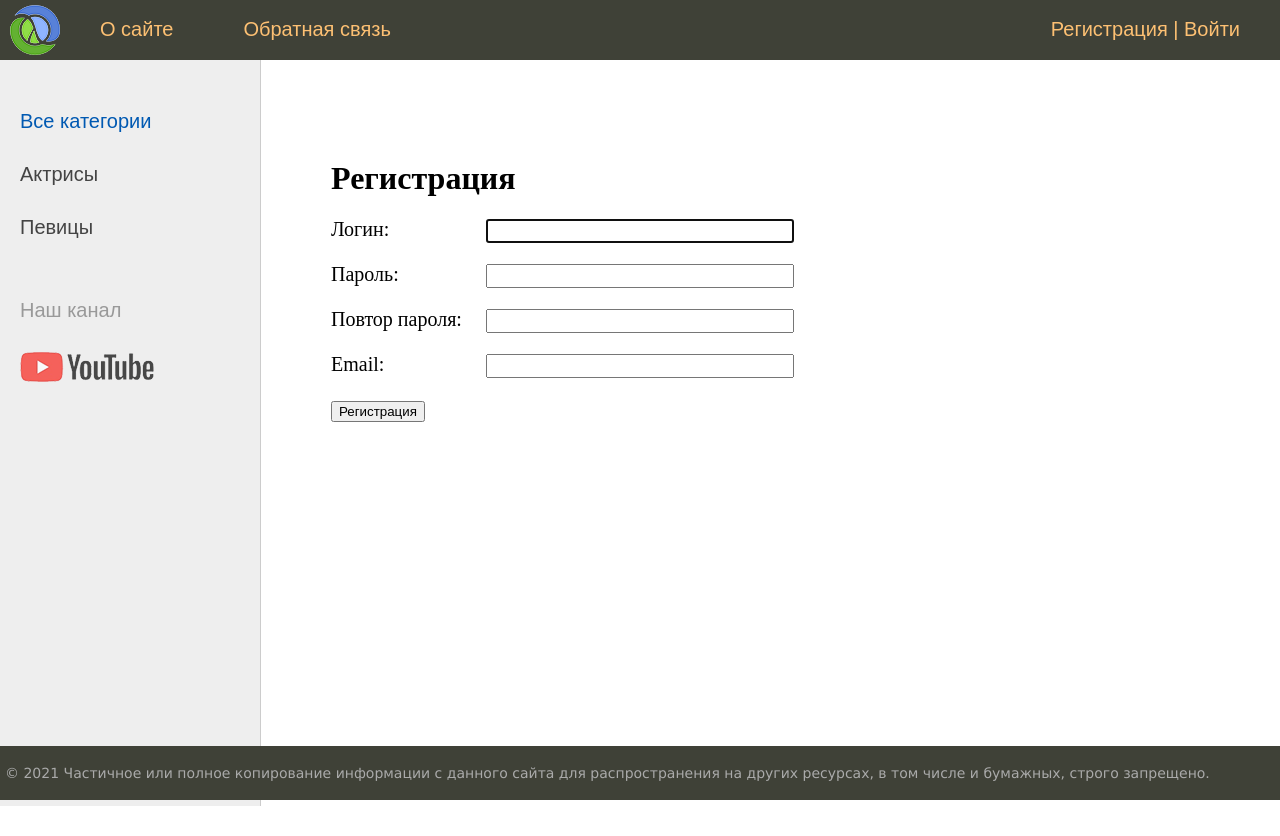
After one commit to jojoprison/django_celebrity_women, a Django app: page /register/ in a window 1280 px wide. The commit adds this page. Run offline with Django 3.2, Linux system fonts and the light colour scheme; data comes from the database, SQL or seed files in the repository; both versions use the stored data as it was after the commit.

Commit message:
19_registration

```diff
--- a/django_learning.txt
+++ b/django_learning.txt
@@ -12,6 +12,7 @@
 16 Основы ORM
 17 Mixins, миксины
 18 Пагинация страниц
+19 Регистрация пользователей на сайте
 
 
 python manage.py makemigrations
--- a/sqsite/women/forms.py
+++ b/sqsite/women/forms.py
@@ -1,4 +1,6 @@
 from django import forms
+from django.contrib.auth.forms import UserCreationForm
+from django.contrib.auth.models import User
 from django.core.exceptions import ValidationError
 
 from .models import *
@@ -44,3 +46,24 @@ class AddPostForm(forms.ModelForm):
     #                                   initial=True)
     # cat = forms.ModelChoiceField(queryset=Category.objects.all(), label='Категория',
     #                              empty_label='Категория не выбрана')
+
+
+class RegisterUserForm(UserCreationForm):
+    # продублируем переменные, чтобы у паролей корректно отображался стиль
+    username = forms.CharField(label='Логин', widget=forms.TextInput(attrs={'class': 'form-input'}))
+    email = forms.EmailField(label='Email', widget=forms.EmailInput(attrs={'class': 'form-input'}))
+    password1 = forms.CharField(label='Пароль', widget=forms.PasswordInput(attrs={'class': 'form-input'}))
+    password2 = forms.CharField(label='Повтор пароля', widget=forms.PasswordInput(attrs={'class': 'form-input'}))
+
+    class Meta:
+        # стандартный класс юзера
+        model = User
+        # поля, которые будут отображаться на форме
+        fields = ('username', 'password1', 'password2')
+        # оформление для каждого из полей
+        widgets = {
+            # добавляем еще класс оформления для полей формы
+            'username': forms.TextInput(attrs={'class': 'form-input'}),
+            'password1': forms.PasswordInput(attrs={'class': 'form-input'}),
+            'password2': forms.PasswordInput(attrs={'class': 'form-input'}),
+        }
--- a/sqsite/women/templates/women/base.html
+++ b/sqsite/women/templates/women/base.html
@@ -20,13 +20,14 @@
                         <div class="logo"></div>
                     </a></li>
                     {% for m in menu %}
-                    {% if not forloop.last %}
                     <li><a href="{% url m.url_name %}">{{m.title}}</a></li>
-                    {% else %}
-                    <li class="last"><a href="{% url m.url_name %}">{{m.title}}</a></li>
-                    {% endif %}
                     {% endfor %}
+
+                    <li class="last">
+                        <a href="{% url 'register' %}">Регистрация</a> | <a href="{% url 'login' %}">Войти</a>
+                    </li>
                 </ul>
+
                 <div class="clear"></div>
             </div>
             {% endblock mainmenu %}
--- /dev/null
+++ b/sqsite/women/templates/women/register.html
@@ -0,0 +1,21 @@
+{% extends 'women/base.html' %}
+
+{% block content %}
+<h1>{{ title }}</h1>
+
+<form method="post">
+  {% csrf_token %}
+
+  {% for f in form %}
+  <p>
+    <label class="form-label" for="{{ f.id_for_label }}">{{ f.label }}: </label>
+    {{ f }}
+  </p>
+
+  <div class="form-error">{{ f.errors }}</div>
+  {% endfor %}
+
+  <button type="submit">Регистрация</button>
+</form>
+
+{% endblock %}
--- a/sqsite/women/urls.py
+++ b/sqsite/women/urls.py
@@ -9,6 +9,7 @@ urlpatterns = [
     path('addpage/', AddPage.as_view(), name='add_page'),
     path('contact/', contact, name='contact'),
     path('login/', login, name='login'),
+    path('register/', RegisterUser.as_view(), name='register'),
     path('post/<slug:post_slug>/', ShowPost.as_view(), name='post'),
     path('category/<slug:cat_slug>/', WomenCategory.as_view(), name='category'),
 ]
--- a/sqsite/women/utils.py
+++ b/sqsite/women/utils.py
@@ -5,7 +5,6 @@ from women.models import *
 menu = [{'title': 'О сайте', 'url_name': 'about'},
         {'title': 'Добавить статью', 'url_name': 'add_page'},
         {'title': 'Обратная связь', 'url_name': 'contact'},
-        {'title': 'Войти', 'url_name': 'login'},
 ]
 
 
--- a/sqsite/women/views.py
+++ b/sqsite/women/views.py
@@ -1,4 +1,5 @@
 from django.contrib.auth.decorators import login_required
+from django.contrib.auth.forms import UserCreationForm
 from django.core.paginator import Paginator
 from django.http import HttpResponse, HttpResponseNotFound, Http404
 from django.shortcuts import render, redirect, get_object_or_404
@@ -241,3 +242,18 @@ def pageNotFound(request, exception):
 #         return redirect('home', permanent=True)
 #
 #     return HttpResponse(f'<h1>Архив по годам</h1><p>{year}</p>')
+
+class RegisterUser(DataMixin, CreateView):
+    # старнадртная джанговская форма, служащая для регистрации пользователей
+    # form_class = UserCreationForm
+    # наша кастомная форма для регистрации
+    form_class = RegisterUserForm
+    template_name = 'women/register.html'
+    success_url = reverse_lazy('login')
+
+    def get_context_data(self, *, object_list=None, **kwargs):
+
+        context = super().get_context_data(**kwargs)
+        c_def = self.get_user_context(title='Регистрация')
+
+        return context | c_def
```
Also changed, not shown: sqsite/db.sqlite3.
